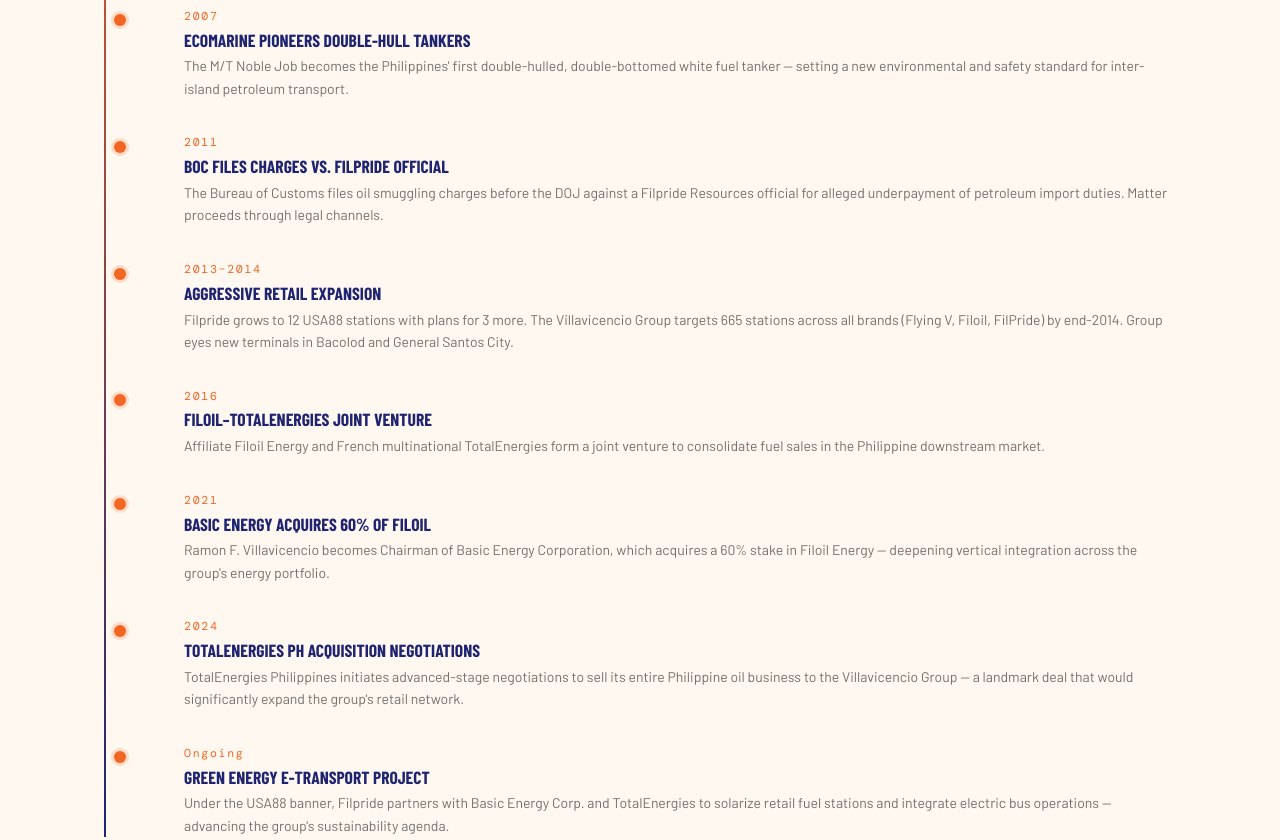
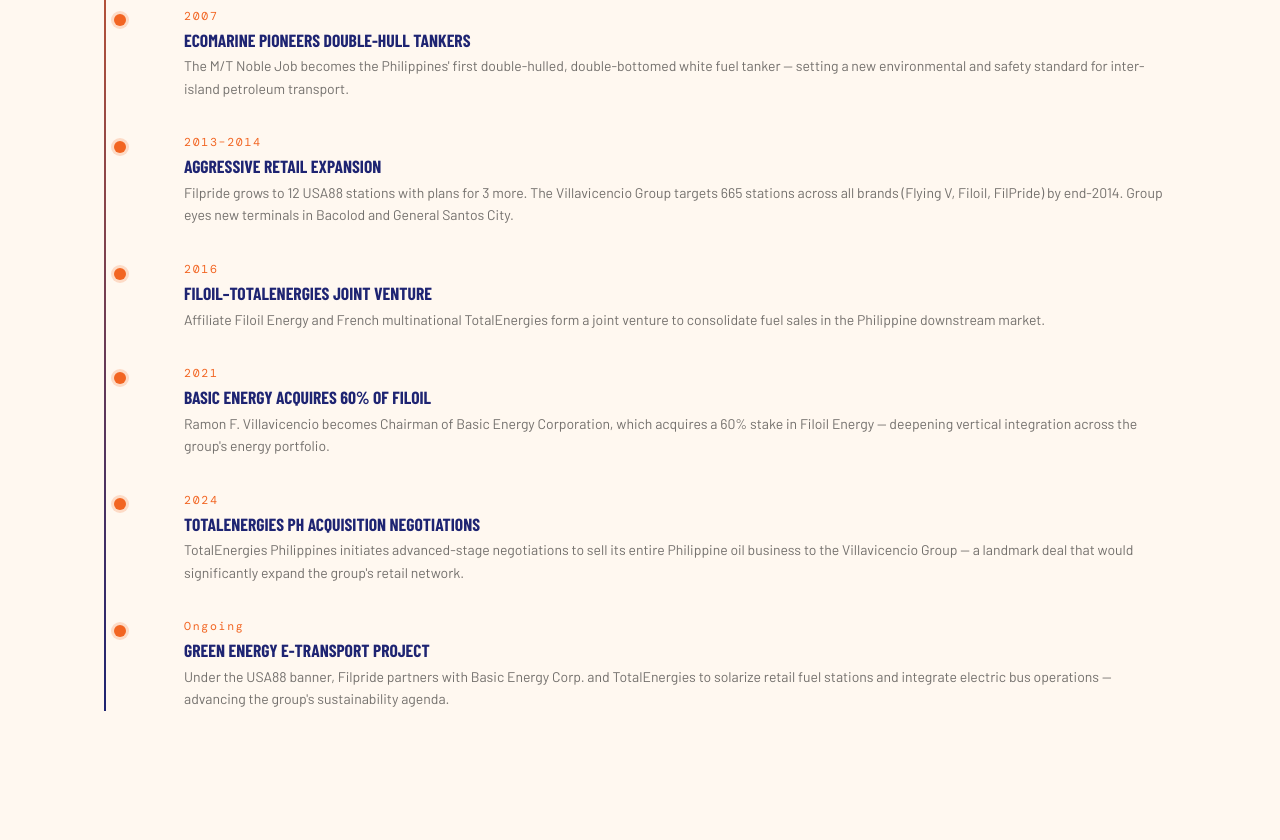
Before and after one commit to Sophistiqq/FilprideWebsite, a plain HTML site: page index.html in a window 1280 px wide. Shown: the part 6260-7100 px from the top of the page. Drawn offline with nearby package versions, Linux system fonts and the light colour scheme; a web font is replaced by a local one.

Commit message:
feat: remove negative

```diff
--- a/index.html
+++ b/index.html
@@ -370,13 +370,6 @@
           </div>
         </div>
         <div class="timeline-item">
-          <div class="timeline-year">2011</div>
-          <div class="timeline-event">BOC Files Charges vs. Filpride Official</div>
-          <div class="timeline-detail">The Bureau of Customs files oil smuggling charges before the DOJ against a
-            Filpride Resources official for alleged underpayment of petroleum import duties. Matter proceeds through
-            legal channels.</div>
-        </div>
-        <div class="timeline-item">
           <div class="timeline-year">2013–2014</div>
           <div class="timeline-event">Aggressive Retail Expansion</div>
           <div class="timeline-detail">Filpride grows to 12 USA88 stations with plans for 3 more. The Villavicencio
```
